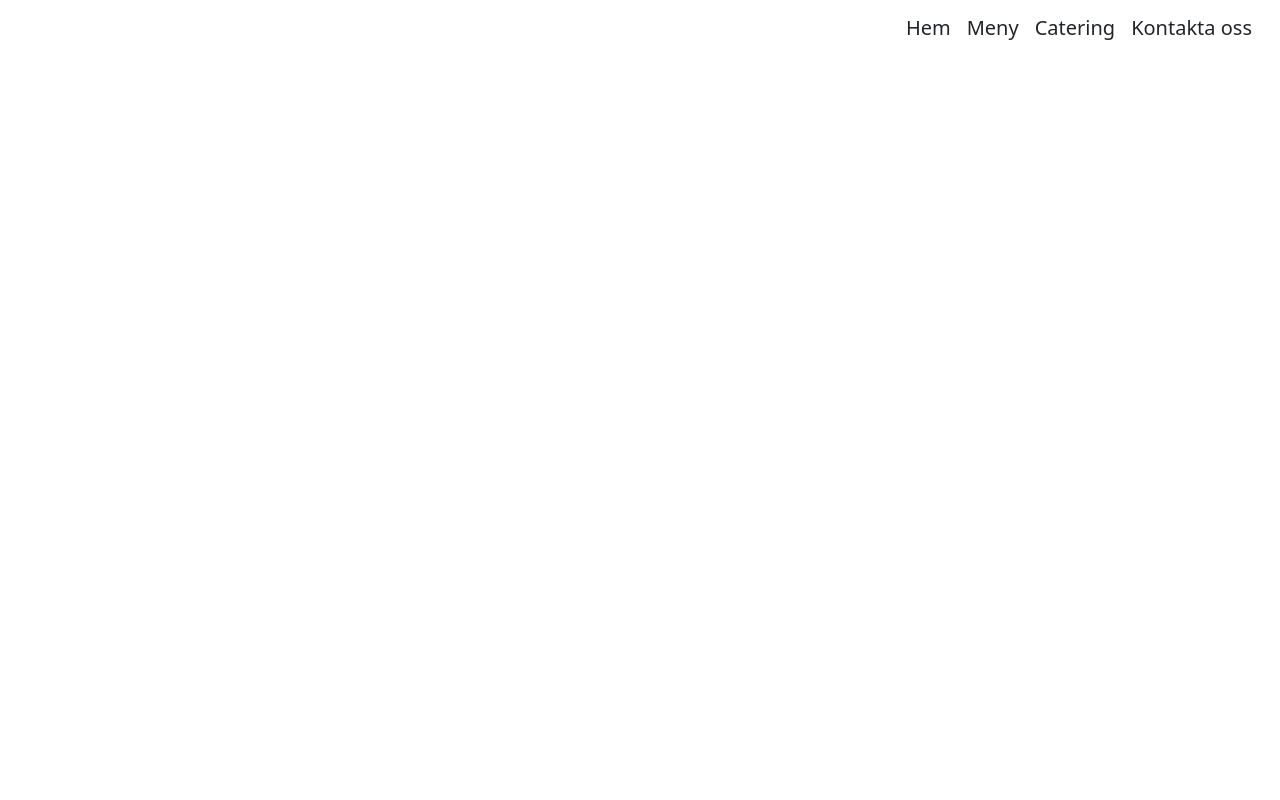
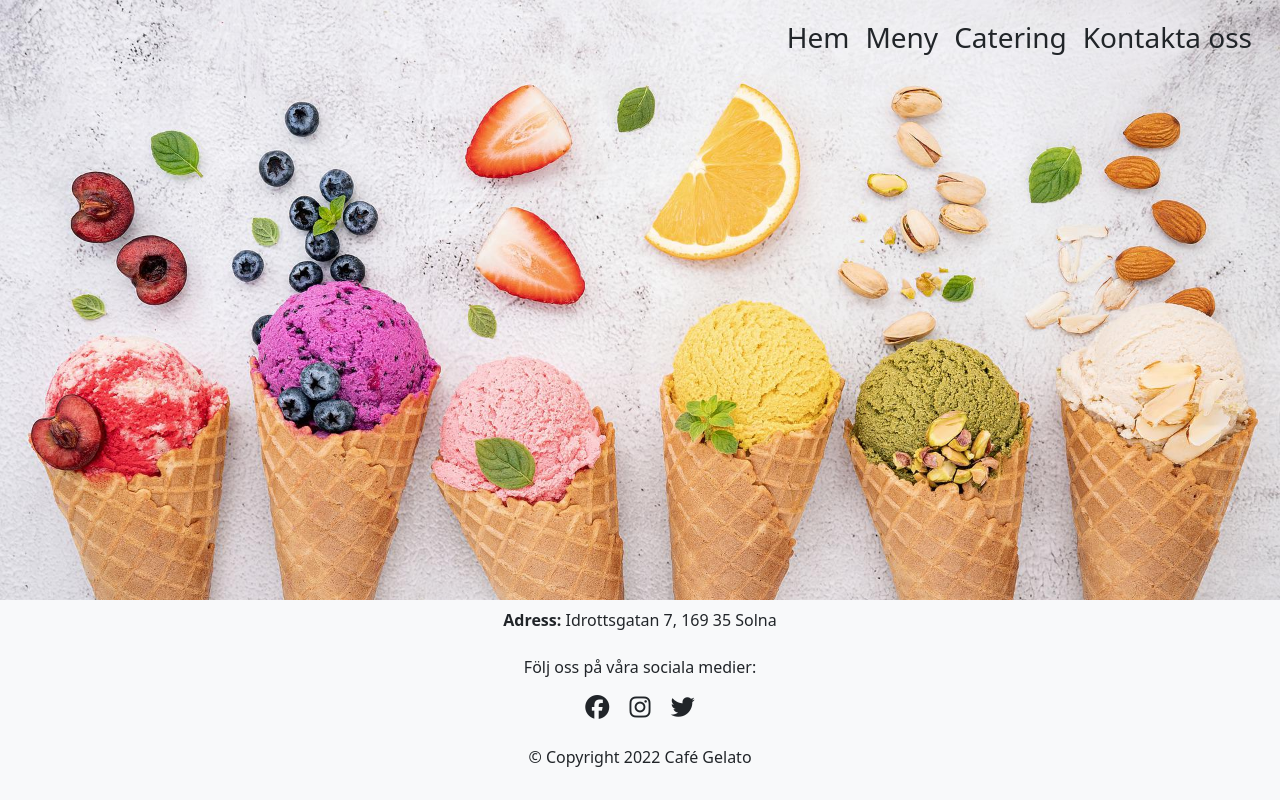
Before and after one commit to Ehnvik/bootstrap-hemsida, a plain HTML site: page index.html in a window 1280 px wide. Drawn offline with nearby package versions, Linux system fonts and the light colour scheme.

Commit message:
Created scss folder and completed footer

```diff
--- a/index.html
+++ b/index.html
@@ -7,14 +7,15 @@
     <link href="https://cdn.jsdelivr.net/npm/bootstrap@5.0.2/dist/css/bootstrap.min.css" rel="stylesheet" integrity="sha384-EVSTQN3/azprG1Anm3QDgpJLIm9Nao0Yz1ztcQTwFspd3yD65VohhpuuCOmLASjC" crossorigin="anonymous">
     <script src="https://cdn.jsdelivr.net/npm/@popperjs/core@2.9.2/dist/umd/popper.min.js" integrity="sha384-IQsoLXl5PILFhosVNubq5LC7Qb9DXgDA9i+tQ8Zj3iwWAwPtgFTxbJ8NT4GN1R8p" crossorigin="anonymous"></script>
     <script src="https://cdn.jsdelivr.net/npm/bootstrap@5.0.2/dist/js/bootstrap.min.js" integrity="sha384-cVKIPhGWiC2Al4u+LWgxfKTRIcfu0JTxR+EQDz/bgldoEyl4H0zUF0QKbrJ0EcQF" crossorigin="anonymous"></script>
+    <script src="https://kit.fontawesome.com/bc5eefc1c7.js" crossorigin="anonymous"></script>
     <link rel="stylesheet" href="./css/style.css">
     <title>Bootstrap Hemsida</title>
 </head>
-<body class="img-container">
-    <header class="container-fluid">
+<body class="container-fluid img-container d-flex flex-column min-vh-100">
+    <header>
         <nav class="navbar navbar-expand-md navbar-light">
             <button
-            	class="navbar-toggler"
+            	class="navbar-toggler bg-light"
             	type="button"
             	data-bs-toggle="collapse"
             	data-bs-target="#toggleMobileMenu"
@@ -26,18 +27,18 @@
             </button>
             <article class="collapse navbar-collapse justify-content-end me-2" id="toggleMobileMenu">
 
-                <ul class="navbar-nav ms-center text-center">
+                <ul class="navbar-nav ms-center text-start">
                     <li>
-                        <a class="nav-link h5 text-dark" href="index.html">Hem</a>
+                        <a class="nav-link fs-3 text-dark" href="index.html">Hem</a>
                     </li>
                     <li>
-                        <a class="nav-link h5 text-dark" href="menu.html">Meny</a>
+                        <a class="nav-link fs-3 text-dark" href="menu.html">Meny</a>
                     </li>
                     <li>
-                        <a class="nav-link h5 text-dark" href="catering.html">Catering</a>
+                        <a class="nav-link fs-3 text-dark" href="catering.html">Catering</a>
                     </li>
                     <li>
-                        <a class="nav-link h5 text-dark" href="contact.html">Kontakta oss</a>
+                        <a class="nav-link fs-3 text-dark" href="contact.html">Kontakta oss</a>
                     </li>
                 </ul>
 
@@ -48,5 +49,16 @@
 
 
 
+    <footer class="row mt-auto bg-light h-25">
+            <article class="col-12 m-0 text-center text-dark"><p class="m-0 mt-2" ><strong>Adress:</strong> Idrottsgatan 7, 169 35 Solna</p></article>
+            <article class="col-12 m-0 text-center">
+                <p>Följ oss på våra sociala medier:</p>
+                <a href="https://www.facebook.com/" target="_blank"><i class="fs-4 mx-2 text-dark fa-brands fa-facebook"></i></a>
+                <a href="https://www.instagram.com/" target="_blank"><i class="fs-4 mx-2 text-dark fa-brands fa-instagram"></i></a>
+                <a href="https://twitter.com/" target="_blank"><i class="fs-4 mx-2 text-dark fa-brands fa-twitter"></i></a>
+            </article>
+            <article class="col-12 text-center"><p class="mb-2 fs-6" >&copy; Copyright 2022 Café Gelato</p></article>
+    </footer>
+
 </body>
 </html>
--- /dev/null
+++ b/scss/style.scss
@@ -0,0 +1,6 @@
+.img-container {
+    background-image: url(./../assets/img/ice-cream-desktop.jpg);
+    background-size: cover;
+    background-repeat: no-repeat;
+    height: 80vh;
+}
```
Also changed, not shown: assets/img/ice-cream-desktop.jpg (added), css/style.css, 1 other file.
